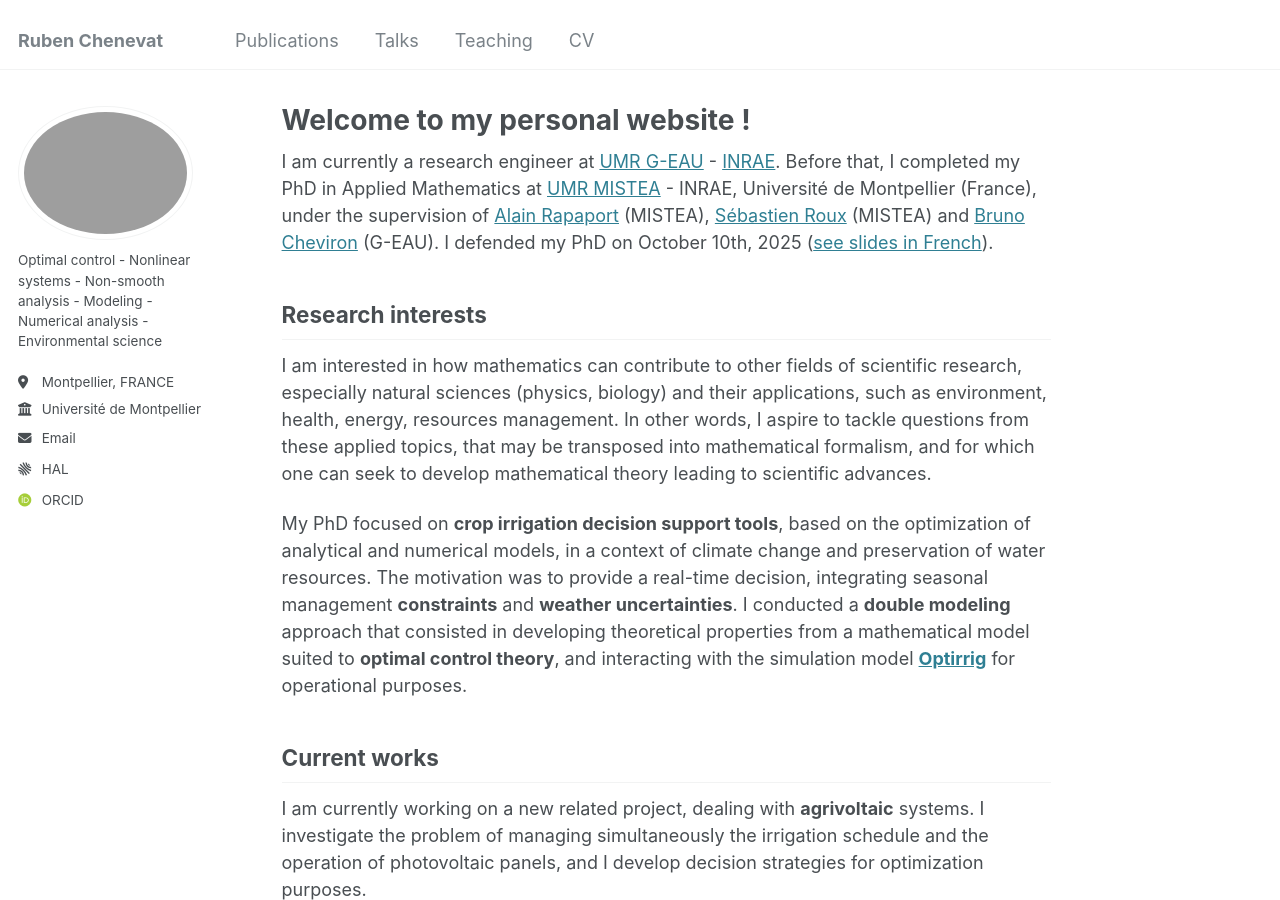
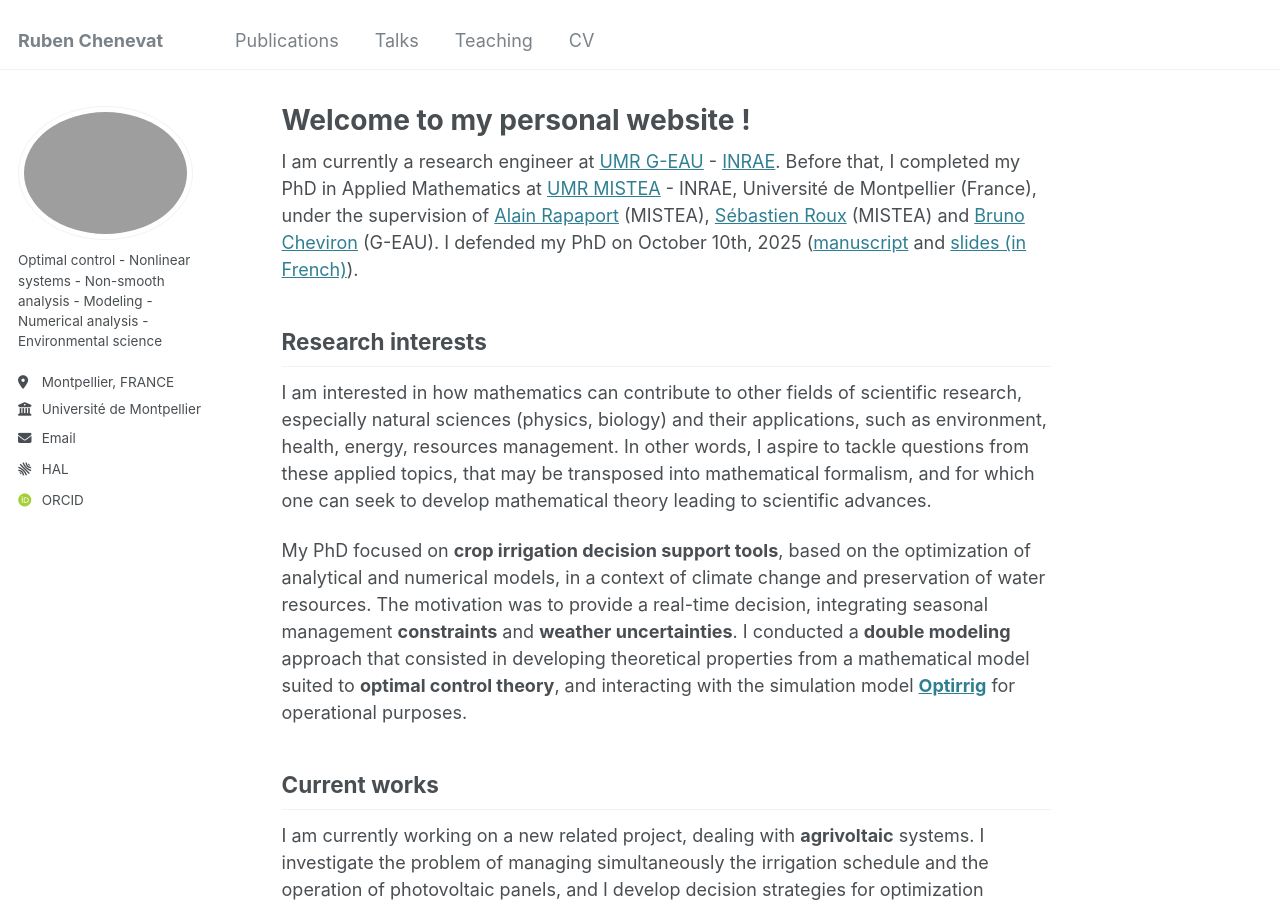
Before and after one commit to rubenchenevat/rubenchenevat.github.io, a Jekyll site: the page built from _pages/about.md, in a window 1280 px wide and 900 px high. Built offline with Jekyll 4.4.1, drawn with Linux system fonts in a browser that asks for light colours; some web fonts are replaced.

Commit message:
Update about.md

```diff
--- a/_pages/about.md
+++ b/_pages/about.md
@@ -7,7 +7,7 @@ redirect_from:
   - /about.html
 ---
 
-I am currently a research engineer at [UMR G-EAU](https://www.g-eau.fr/index.php/en/){:target="_blank"} - [INRAE](https://www.inrae.fr/en){:target="_blank"}. Before that, I completed my PhD in Applied Mathematics at [UMR MISTEA](https://eng-mistea.montpellier.hub.inrae.fr/){:target="_blank"} - INRAE, Université de Montpellier (France), under the supervision of [Alain Rapaport](https://sites.google.com/site/alainrapaport/){:target="_blank"} (MISTEA), [Sébastien Roux](https://www.researchgate.net/profile/Sebastien-Roux-2){:target="_blank"} (MISTEA) and [Bruno Cheviron](https://www.researchgate.net/profile/Bruno-Cheviron){:target="_blank"} (G-EAU). I defended my PhD on October 10th, 2025 ([see slides in French](/files/Soutenance_de_these_Vweb.pdf){:target="_blank"}).
+I am currently a research engineer at [UMR G-EAU](https://www.g-eau.fr/index.php/en/){:target="_blank"} - [INRAE](https://www.inrae.fr/en){:target="_blank"}. Before that, I completed my PhD in Applied Mathematics at [UMR MISTEA](https://eng-mistea.montpellier.hub.inrae.fr/){:target="_blank"} - INRAE, Université de Montpellier (France), under the supervision of [Alain Rapaport](https://sites.google.com/site/alainrapaport/){:target="_blank"} (MISTEA), [Sébastien Roux](https://www.researchgate.net/profile/Sebastien-Roux-2){:target="_blank"} (MISTEA) and [Bruno Cheviron](https://www.researchgate.net/profile/Bruno-Cheviron){:target="_blank"} (G-EAU). I defended my PhD on October 10th, 2025 ([manuscript](https://hal.science/tel-05325824v1){:target="_blank"} and [slides (in French)](/files/Soutenance_de_these_Vweb.pdf){:target="_blank"}).
 
 
 Research interests
```
